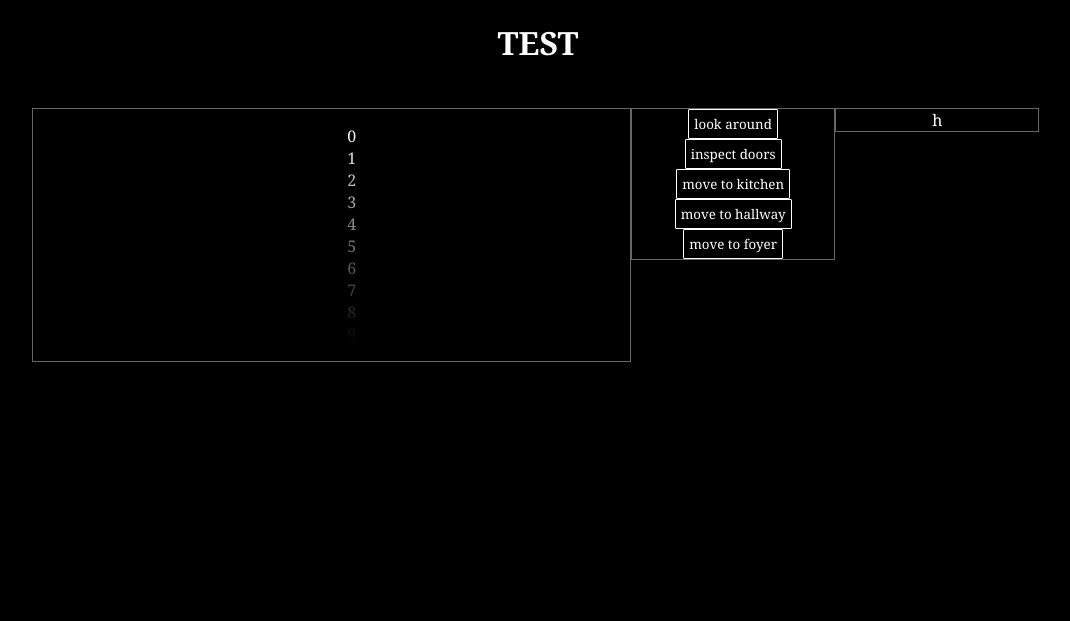
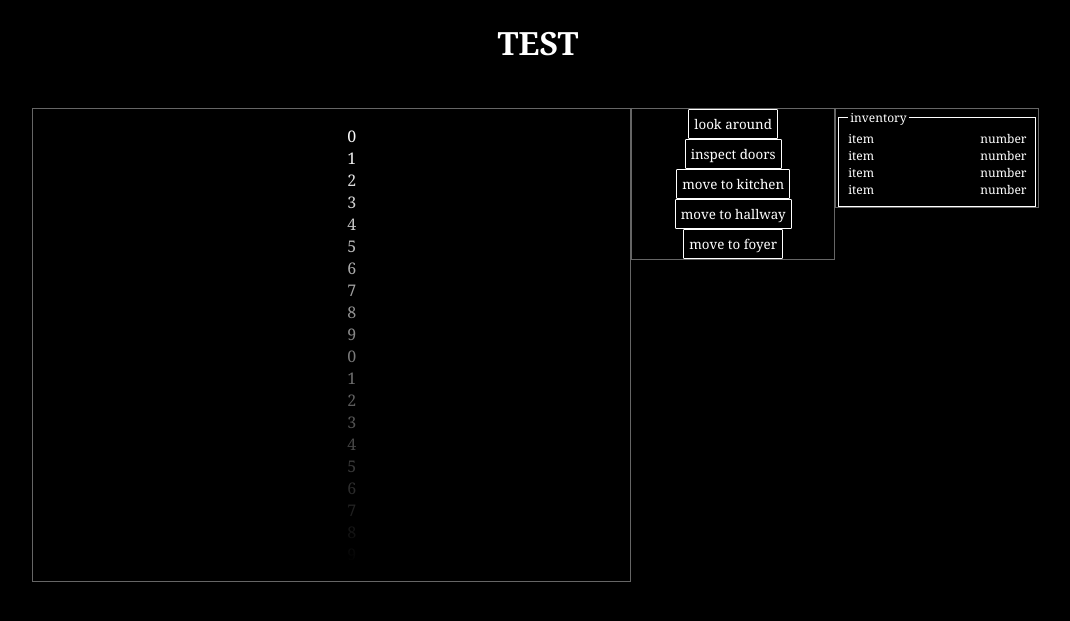
Before and after one commit to Siimon13/CodeDay-TeamStoenescu, a Flask app: page / in a window 1280 px wide. Shown: the top 621 px of the page, without its empty margins (102-1172 px from the left). Run offline with Flask 2, Linux system fonts and the light colour scheme.

Commit message:
added lists, inventory box template

```diff
--- a/static/main.css
+++ b/static/main.css
@@ -35,6 +35,11 @@ button {
 #three{
 	width: 20%;
 }
+
+fieldset {
+    border: 1px solid white;
+    font-size:12px;
+}
 #one ul {
 	list-style-type:none;
 	background-image: -moz-linear-gradient(#FFFFFF, #000000);
@@ -45,3 +50,9 @@ button {
 	-webkit-background-clip: text;
 	-webkit-text-fill-color: transparent;
 }
+.left {
+	float: left;
+}
+.right{
+	float: right;
+}
--- a/templates/main.html
+++ b/templates/main.html
@@ -10,6 +10,17 @@
 	<div id="wrapper">
 		<div class="column" id="one">
 			<ul>
+				<!--Fill this using jinja when we have the real list of events -->
+				<li>0</li>
+				<li>1</li>
+				<li>2</li>
+				<li>3</li>
+				<li>4</li>
+				<li>5</li>
+				<li>6</li>
+				<li>7</li>
+				<li>8</li>
+				<li>9</li>
 				<li>0</li>
 				<li>1</li>
 				<li>2</li>
@@ -28,7 +39,14 @@
 			<br>
 			{% endfor %}
 		</div>
-		<div class="column" id="three">h
+		<div class="column" id="three">
+			<fieldset>
+				<legend align="left">inventory</legend>
+					<span class="left">item</span><span class="right">number</span><br>
+					<span class="left">item</span><span class="right">number</span><br>
+					<span class="left">item</span><span class="right">number</span><br>
+					<span class="left">item</span><span class="right">number</span>
+			</fieldset>
 		</div>
 	</div>
 </body>
```
